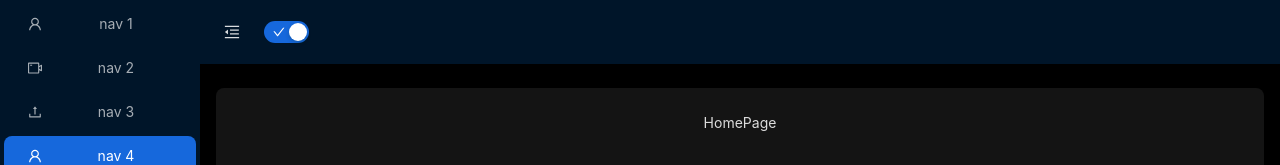
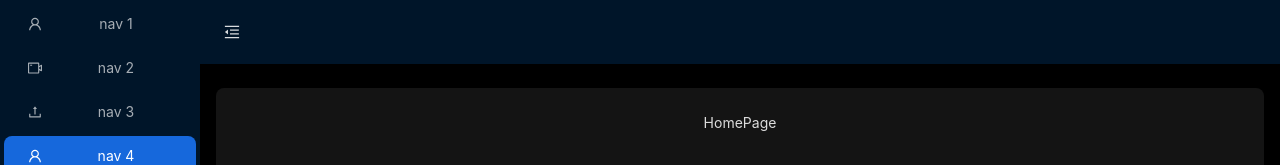
Before and after one commit to CaptKimz/document-management, a React (Vite) app: page / in a window 1280 px wide. Shown: the top 165 px of the page. Built offline with nearby package versions, Linux system fonts and the light colour scheme.

Commit message:
delete switch

```diff
--- a/src/App.tsx
+++ b/src/App.tsx
@@ -2,9 +2,9 @@ import React, { useState, lazy, Suspense } from 'react';
 
 import {
   UploadOutlined, UserOutlined, VideoCameraOutlined, MenuFoldOutlined,
-  MenuUnfoldOutlined, CheckOutlined, CloseOutlined
+  MenuUnfoldOutlined,
 } from '@ant-design/icons';
-import { Button, Layout, Menu, Switch, theme} from 'antd';
+import { Button, Layout, Menu, theme} from 'antd';
 import './App.css'
 const { Header, Content, Sider } = Layout;
 const items = [UserOutlined, VideoCameraOutlined, UploadOutlined, UserOutlined].map(
@@ -53,15 +53,6 @@ const App: React.FC = () => {
                     height: 64,
                   }}
                 /> : []}
-                <Switch
-                onChange={(data)=>{
-                  console.log(data);
-                  setThemeMode("light")
-                }}
-                  checkedChildren={<CheckOutlined />}
-                  unCheckedChildren={<CloseOutlined />}
-                  defaultChecked
-                />
               </Header>
               <Content style={{ margin: '24px 16px 0' }}>
                 <div
```
